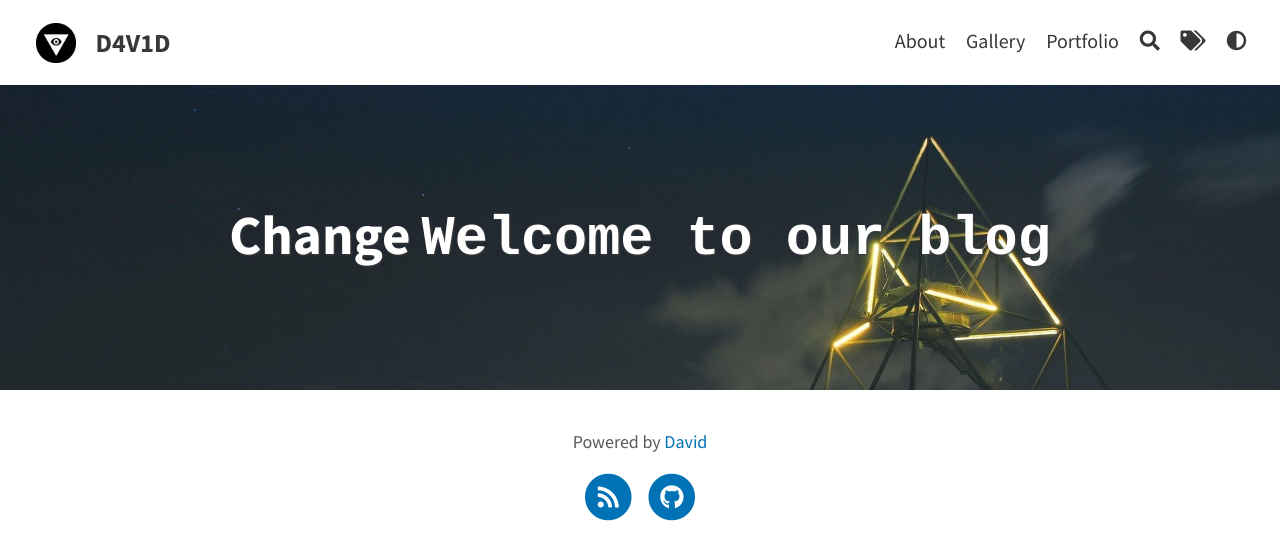
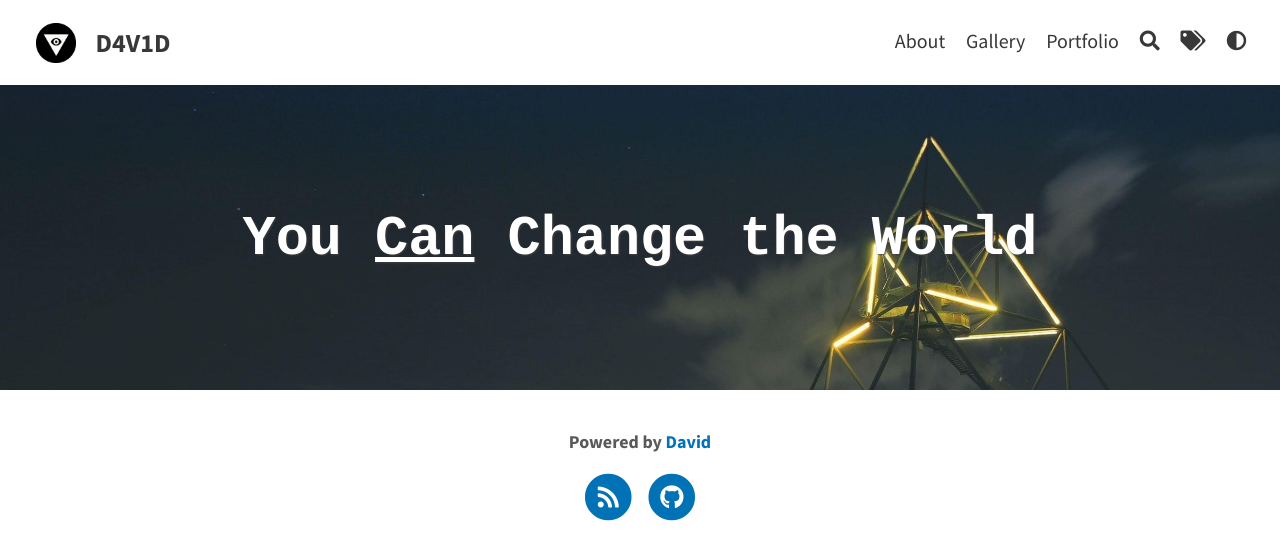
Before and after one commit to datunaa/datunaa.github.io, a Jekyll site: the page built from index.html, in a window 1280 px wide. Shown: the top 560 px of the page. Built offline with Jekyll 4.4.1, drawn with Linux system fonts in a browser that asks for light colours; a script that is not in the unit is left out; the list of posts is cut into pages by our own code.

Commit message:
BLOG V1.0

```diff
--- a/_config.yml
+++ b/_config.yml
@@ -9,7 +9,7 @@ avatar: assets/img/triangle.png   # Empty for no avatar in navbar
 favicon: assets/favicon.ico       # Icon displayed in the tab
 
 # Header and footer text
-header_text: Change <code>Welcome to our blog</code>  # Change Blog header text
+header_text: <code><b>You <u>Can</u><b> Change the World</code>  # Change Blog header text
 header_feature_image: assets/img/header/triangular.jpeg
 header_feature_image_responsive: true
 footer_text: >
```
